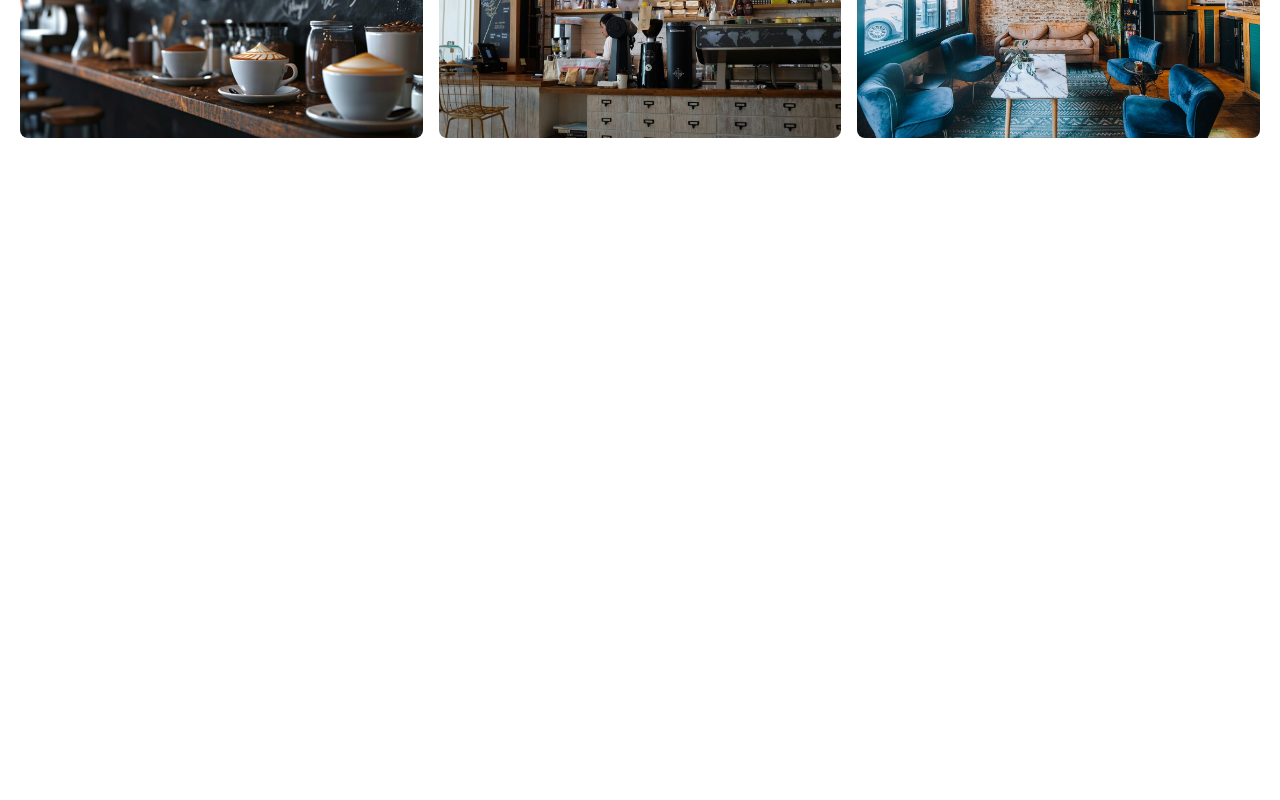
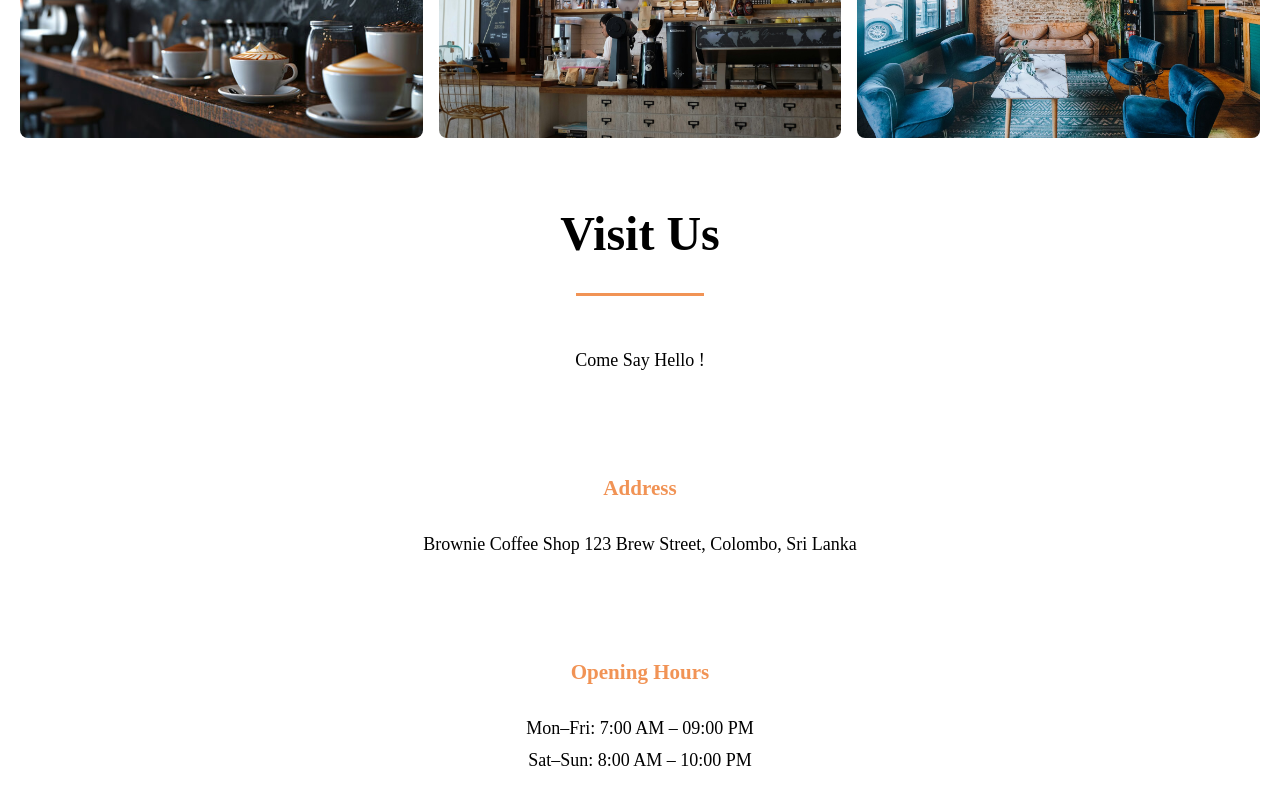
Before and after one commit to Binada-SH/React_coffee_shop_website, a React (Vite) app in the folder coffee_shop/: page / in a window 1280 px wide. Shown: the part 4699-5499 px from the top of the page. Before the commit the page ends 4857 px from the top, so only its background shows below. Built offline with nearby package versions, Linux system fonts and the light colour scheme.

Commit message:
Visit Us Section Finishing

```diff
--- a/coffee_shop/src/App.jsx
+++ b/coffee_shop/src/App.jsx
@@ -6,6 +6,7 @@ import About from './Components/about/about';
 import './assets/coffee.jpg';
 import Menu from './Components/menu/menu';
 import Gallery from './Components/gallery/gallery';
+import Visitus from './Components/visitus/visitus';
 
 const App = () => {
   return (
@@ -29,6 +30,9 @@ const App = () => {
       <section className="gallery">
         <Gallery/>
       </section>
+      <section className="visitus">
+        <Visitus/>
+      </section>
     </div>
 
 
--- a/coffee_shop/src/Components/visitus/visitus.css
+++ b/coffee_shop/src/Components/visitus/visitus.css
@@ -2,3 +2,75 @@
     margin: 0;
     padding: 0;
 }
+
+.visit_title {
+    margin-top: 3rem
+}
+
+.visit_title h2 {
+    text-align: center;
+    font-size: 3rem;
+    font-family: 'gotham';
+    color: #000000;
+}
+
+.vline {
+    margin: 2rem auto;
+    align-items: center;
+    justify-content: space-between;
+    background-color: #f19355;
+    border: none;
+    width: 10%;
+    height: 3px;
+}
+
+.visit_des {
+    width: 30%;
+    margin: 3rem auto;
+}
+
+.visit_des p {
+    text-align: center;
+    font-size: 18px;
+    line-height: 2rem;
+    font-family: 'jura';
+    color: #000000;
+}
+
+.address_title {
+    margin-top: 6rem;
+    text-align: center;
+    font-size: 18px;
+    line-height: 2rem;
+    font-family: 'jura';
+    color: #f19355;
+}
+
+.address_info p{
+    width: 460px;
+    margin: 1.5rem auto;
+    text-align: center;
+    font-size: 18px;
+    line-height: 2rem;
+    font-family: 'jura';
+    color: #000000;
+}
+
+.hours_title {
+    margin-top: 6rem;
+    text-align: center;
+    font-size: 18px;
+    line-height: 2rem;
+    font-family: 'jura';
+    color: #f19355;
+}
+
+.hours_info p{
+    width: 19%;
+    margin: 1.5rem auto;
+    text-align: center;
+    font-size: 18px;
+    line-height: 2rem;
+    font-family: 'jura';
+    color: #000000;
+}
--- a/coffee_shop/src/Components/visitus/visitus.jsx
+++ b/coffee_shop/src/Components/visitus/visitus.jsx
@@ -1,9 +1,32 @@
 import React from 'react';
-import '.visitus.css';
+import './visitus.css';
 
 const visitus = () => {
   return (
-    <div>
+    <div className='visitus_container'>
+        <div className="visit_title">
+            <h2>Visit Us</h2>
+        </div>
+        <hr className="vline" />
+        <div className="visit_des">
+            <p>Come Say Hello !</p>
+        </div>
+        <div className="address_title">
+            <h3>Address</h3>
+        </div>
+        <div className="address_info">
+            <p>Brownie Coffee Shop
+                123 Brew Street, Colombo, Sri Lanka
+            </p>
+        </div>
+        <div className="hours_title">
+            <h3>Opening Hours</h3>
+        </div>
+        <div className="hours_info">
+            <p>Mon–Fri: 7:00 AM – 09:00 PM <br />
+                Sat–Sun: 8:00 AM – 10:00 PM
+            </p>
+        </div>
 
     </div>
   )
```
